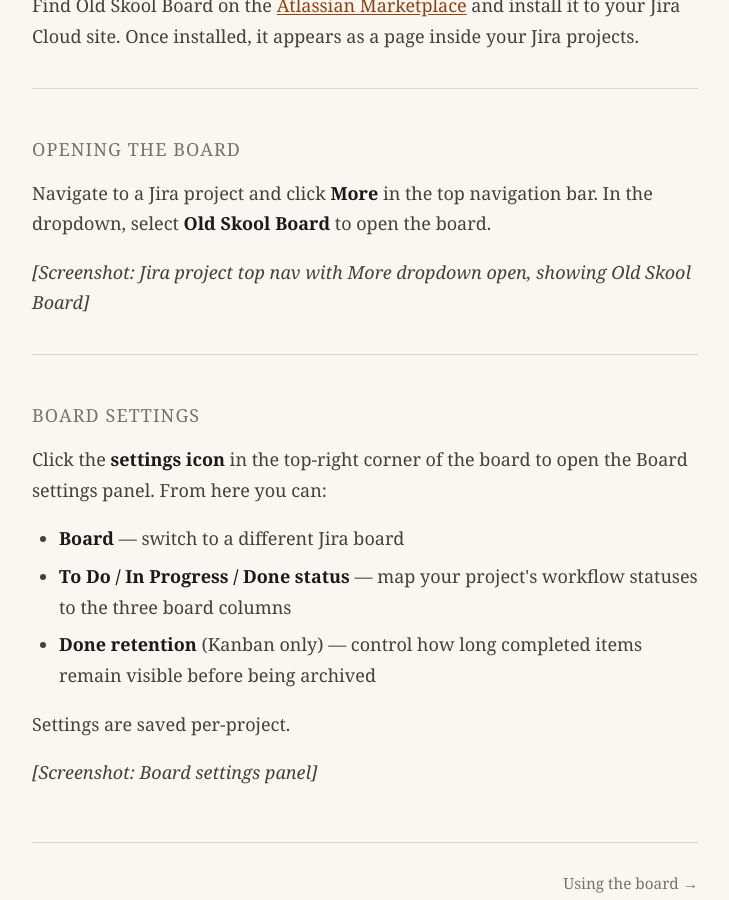
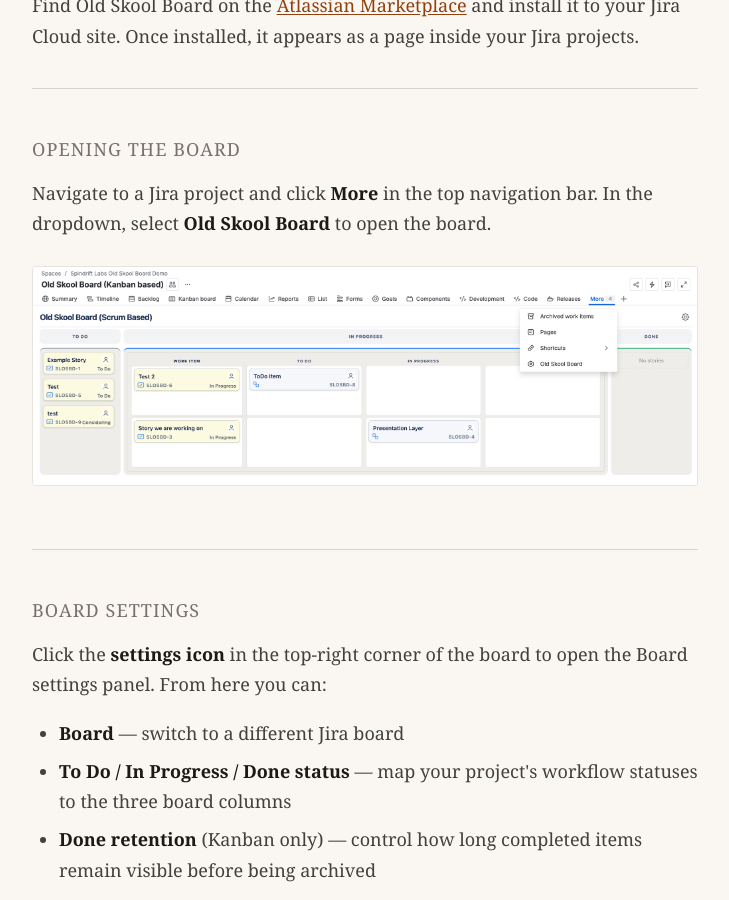
Before and after one commit to spindriftlabs/spindriftlabs.github.io, a Jekyll site: the page built from docs/getting-started.md, in a window 1280 px wide and 900 px high, scrolled down 749 px. Shown: the whole window, without its empty margins (275-1004 px from the left). Built offline with Jekyll 4.4.1, drawn with Linux system fonts in a browser that asks for light colours.

Commit message:
Add opening-the-board screenshot to getting started docs
Co-Authored-By: Claude Sonnet 4.6 <noreply@anthropic.com>

```diff
--- a/docs/getting-started.md
+++ b/docs/getting-started.md
@@ -35,7 +35,7 @@ permalink: /docs/getting-started
 
 <p>Navigate to a Jira project and click <strong>More</strong> in the top navigation bar. In the dropdown, select <strong>Old Skool Board</strong> to open the board.</p>
 
-<p><em>[Screenshot: Jira project top nav with More dropdown open, showing Old Skool Board]</em></p>
+<img src="{{ '/assets/img/opening-the-board.png' | relative_url }}" alt="Jira project top nav with More dropdown open, showing Old Skool Board" style="width:100%;border:1px solid #e8e4dd;border-radius:4px;margin:0.5rem 0 1rem;">
 
 <hr>
 
```
Also changed, not shown: assets/img/opening-the-board.png (added).
